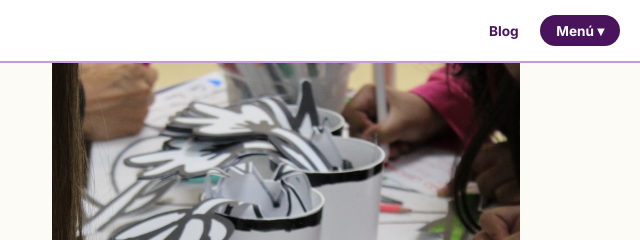
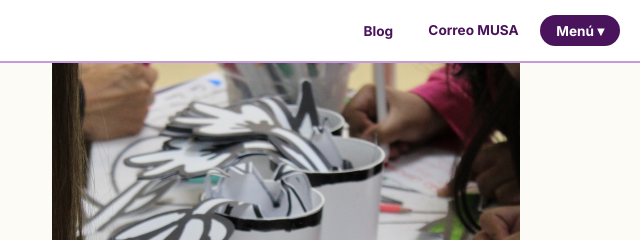
Before and after one commit to somosmusamx/somosmusamx.github.io, a plain HTML site: page index.html in a window 1280 px wide. Shown: the top 240 px of the page, 640-1280 px from the left. Drawn offline with nearby package versions, Linux system fonts and the light colour scheme.

Commit message:
Update index.html

```diff
--- a/index.html
+++ b/index.html
@@ -821,10 +821,11 @@
 </head>
 <body>
 
-  <header class="topbar">
+ <header class="topbar">
     <a class="brand-nav" data-view="inicio" onclick="mostrarVista('inicio')">MUSA</a>
     <div class="nav-compact">
       <button type="button" class="nav-btn" data-view="blog" onclick="mostrarVista('blog')">Blog</button>
+      <a href="https://correo.somosmusa.com.mx" target="_blank" rel="noopener" class="nav-btn" style="text-decoration:none;">Correo MUSA</a>
       <button type="button" class="nav-btn nav-cta" id="menu-toggle-btn" onclick="toggleMenu(event)" aria-expanded="false" aria-controls="menu-desplegable">Menú ▾</button>
     </div>
     <nav class="nav-dropdown" id="menu-desplegable">
```
